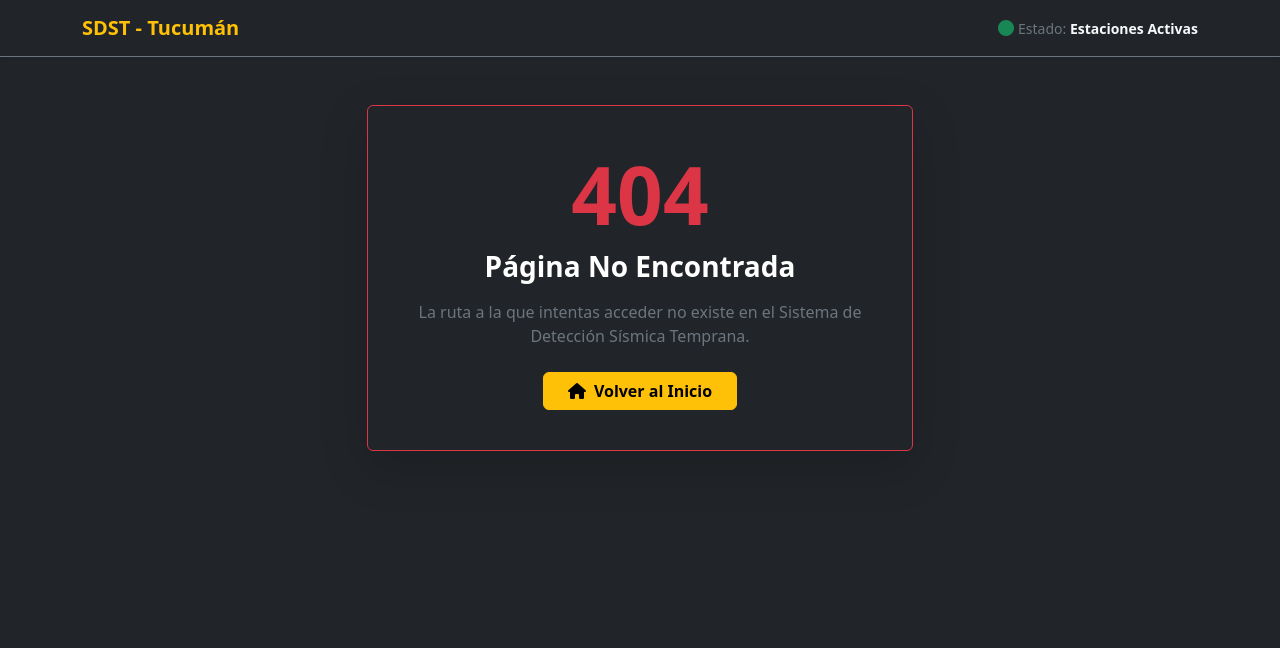
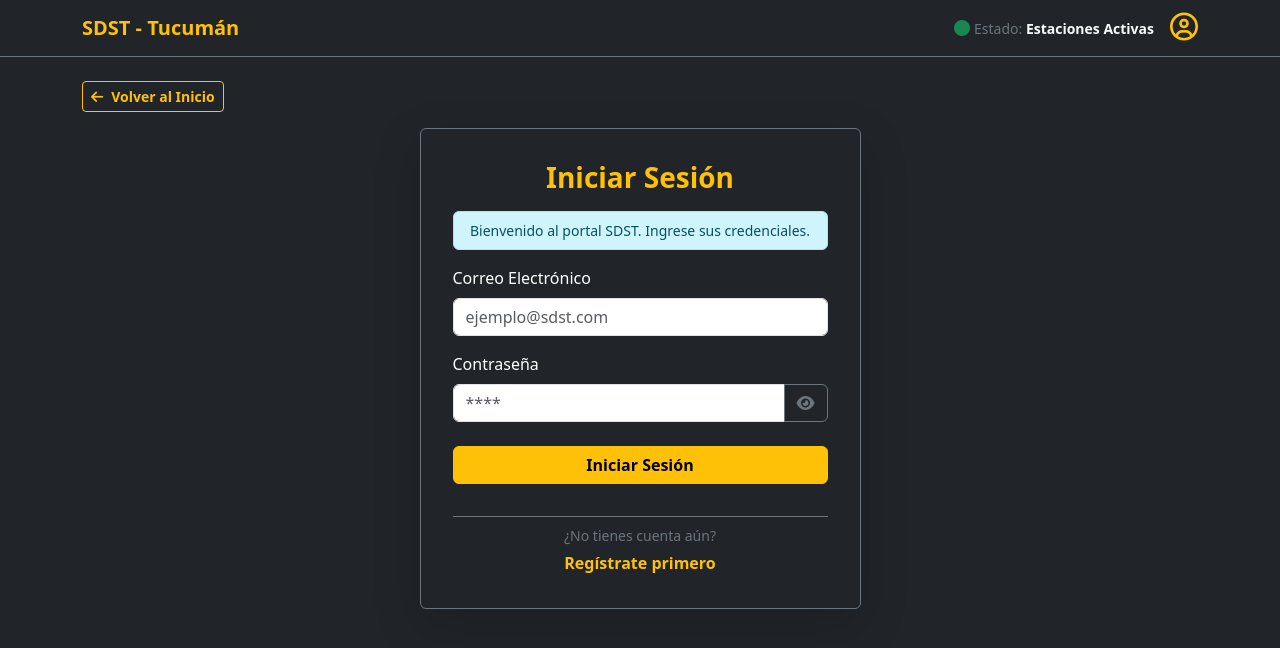
Before and after one commit to belpalavecino3-hue/Siso-Frontend, a React (Vite) app in the folder Siso-Frontend/: page /login in a window 1280 px wide. Before the commit this address had no page. Shown: the top 648 px of the page. Built offline with nearby package versions, Linux system fonts and the light colour scheme.

Commit message:
implementacion de login, reistro con localStorage, validacion y estado de usuario

```diff
--- a/Siso-Frontend/index.html
+++ b/Siso-Frontend/index.html
@@ -2,7 +2,6 @@
 <html lang="es">
   <head>
     <meta charset="UTF-8" />
-    <link rel="icon" type="image/svg+xml" href="/vite.svg" />
     <meta name="viewport" content="width=device-width, initial-scale=1.0" />
 
     <title>SDST - Sistema de Detección Sísmica Temprana | Tucumán</title>
--- a/Siso-Frontend/src/components/Navbar.jsx
+++ b/Siso-Frontend/src/components/Navbar.jsx
@@ -1,19 +1,76 @@
-import React from 'react';
-import { Navbar as BsNavbar, Container } from 'react-bootstrap';
-import { Link } from 'react-router-dom';
+import React, { useState, useEffect } from 'react';
+import { Navbar as BsNavbar, Container, Nav, NavDropdown } from 'react-bootstrap';
+import { Link, useNavigate } from 'react-router-dom';
 
 const Navbar = () => {
+  const [usuario, setUsuario] = useState(null);
+  const navigate = useNavigate();
+
+  const cargarUsuario = () => {
+    const usuarioGuardado = localStorage.getItem('usuarioLogueado');
+    setUsuario(usuarioGuardado);
+  };
+
+  useEffect(() => {
+    cargarUsuario();
+
+
+    window.addEventListener('sesionCambiada', cargarUsuario);
+
+    return () => {
+      window.removeEventListener('sesionCambiada', cargarUsuario);
+    };
+  }, []);
+
+  const handleCerrarSesion = () => {
+    localStorage.removeItem('usuarioLogueado');
+    setUsuario(null);
+    window.dispatchEvent(new Event('sesionCambiada'));
+    navigate('/');
+  };
+
   return (
-    <BsNavbar bg="dark" variant="dark" expand="lg" className="border-bottom border-secondary shadow-sm">
+    <BsNavbar bg="dark" variant="dark" expand="lg" className="border-bottom border-secondary">
       <Container>
         <BsNavbar.Brand as={Link} to="/" className="fw-bold text-warning">
           SDST - Tucumán
         </BsNavbar.Brand>
 
-        <BsNavbar.Text className="ms-auto text-secondary small">
-          <i className="fa-solid fa-circle text-success me-1 fs-6"></i>
-          Estado: <strong className="text-light">Estaciones Activas</strong>
-        </BsNavbar.Text>
+        <BsNavbar.Toggle aria-controls="basic-navbar-nav" />
+
+        <BsNavbar.Collapse id="basic-navbar-nav">
+          <Nav className="ms-auto align-items-center">
+
+            <BsNavbar.Text className="text-secondary small me-3">
+              <i className="fa-solid fa-circle text-success me-1 fs-6"></i>
+              Estado: <strong className="text-light">Estaciones Activas</strong>
+            </BsNavbar.Text>
+
+
+            {usuario ? (
+              <NavDropdown
+                title={
+                  <span className="text-warning fw-bold d-inline-flex align-items-center">
+                    <i className="fa-regular fa-circle-user fs-4 me-1"></i>
+                    <span>{usuario}</span>
+                  </span>
+                }
+                id="user-dropdown"
+                align="end"
+              >
+                <NavDropdown.Item onClick={handleCerrarSesion} className="text-danger fw-bold">
+                  <i className="fa-solid fa-right-from-bracket me-2"></i>
+                  Cerrar sesión
+                </NavDropdown.Item>
+              </NavDropdown>
+            ) : (
+
+              <Nav.Link as={Link} to="/login" className="text-warning p-0 fs-4" title="Iniciar Sesión">
+                <i className="fa-regular fa-circle-user fs-3"></i>
+              </Nav.Link>
+            )}
+          </Nav>
+        </BsNavbar.Collapse>
       </Container>
     </BsNavbar>
   );
--- a/Siso-Frontend/src/components/routes/Rutas.jsx
+++ b/Siso-Frontend/src/components/routes/Rutas.jsx
@@ -5,11 +5,13 @@ import Hospitales from '../../pages/Hospitales';
 import Terremotos from '../../pages/Terremotos';
 import Error404 from '../../pages/Error404';
 import Emergenias from '../../pages/Emergenias';
+import Login from '../../pages/Login';
 
 const Rutas = () => {
   return (
     <Routes>
       <Route path="/" element={<Home />} />
+      <Route path="/login" element={<Login />} />
       <Route path="/hospitales" element={<Hospitales />} />
       <Route path="/terremotos" element={<Terremotos />} />
       <Route path="/emergencias" element={<Emergenias />} />
--- /dev/null
+++ b/Siso-Frontend/src/pages/Login.jsx
@@ -0,0 +1,174 @@
+import React, { useState, useEffect } from 'react';
+import { Container, Card, Form, Button, Row, Col, Alert, InputGroup } from 'react-bootstrap';
+import { useNavigate } from 'react-router-dom';
+
+const Login = () => {
+  const [esRegistro, setEsRegistro] = useState(false);
+  const [mostrarPassword, setMostrarPassword] = useState(false);
+
+  const [nombre, setNombre] = useState('');
+  const [email, setEmail] = useState('');
+  const [password, setPassword] = useState('');
+
+  const [mensaje, setMensaje] = useState('');
+  const [tipoMensaje, setTipoMensaje] = useState('info');
+  const [cargando, setCargando] = useState(false);
+
+  const navigate = useNavigate();
+
+  useEffect(() => {
+    if (esRegistro) {
+      setMensaje('Cree su cuenta para registrarse en el sistema SDST.');
+      setTipoMensaje('info');
+    } else {
+      setMensaje('Bienvenido al portal SDST. Ingrese sus credenciales.');
+      setTipoMensaje('info');
+    }
+  }, [esRegistro]);
+
+  const handleSubmit = (e) => {
+    e.preventDefault();
+    setCargando(true);
+
+    setTimeout(() => {
+      setCargando(false);
+
+      const usuariosGuardados = JSON.parse(localStorage.getItem('usuariosSDST')) || [
+        { nombre: 'Admin', email: 'admin@sdst.com', password: '123' }
+      ];
+
+      if (esRegistro) {
+        const existe = usuariosGuardados.some((u) => u.email.toLowerCase() === email.toLowerCase());
+
+        if (existe) {
+          setMensaje('El correo electrónico ya se encuentra registrado.');
+          setTipoMensaje('danger');
+          return;
+        }
+
+        const nuevoUsuario = { nombre, email, password };
+        usuariosGuardados.push(nuevoUsuario);
+        localStorage.setItem('usuariosSDST', JSON.stringify(usuariosGuardados));
+
+        setNombre('');
+        setPassword('');
+        setEsRegistro(false);
+        setMensaje('Registrado correctamente. Inicie sesión con sus credenciales.');
+        setTipoMensaje('success');
+      } else {
+        const usuarioEncontrado = usuariosGuardados.find(
+          (u) => u.email.toLowerCase() === email.toLowerCase() && u.password === password
+        );
+
+        if (usuarioEncontrado) {
+          localStorage.setItem('usuarioLogueado', usuarioEncontrado.nombre);
+          // Notificar a la Navbar que la sesión cambió
+          window.dispatchEvent(new Event('sesionCambiada'));
+          navigate('/');
+        } else {
+          setMensaje('Correo o contraseña inválidos.');
+          setTipoMensaje('danger');
+        }
+      }
+    }, 1000);
+  };
+
+  return (
+    <Container className="my-4">
+      <div className="mb-3">
+        <Button
+          variant="outline-warning"
+          size="sm"
+          className="fw-bold"
+          onClick={() => navigate('/')}
+        >
+          <i className="fa-solid fa-arrow-left me-2"></i>Volver al Inicio
+        </Button>
+      </div>
+
+      <Row className="w-100 justify-content-center m-0">
+        <Col md={6} lg={5}>
+          <Card className="bg-dark text-white border-secondary shadow-lg p-3">
+            <Card.Body>
+              <h3 className="text-center fw-bold text-warning mb-3">
+                {esRegistro ? 'Crear Cuenta' : 'Iniciar Sesión'}
+              </h3>
+
+              {mensaje && <Alert variant={tipoMensaje} className="py-2 small text-center">{mensaje}</Alert>}
+
+              <Form onSubmit={handleSubmit}>
+                {esRegistro && (
+                  <Form.Group className="mb-3" controlId="formBasicName">
+                    <Form.Label>Nombre</Form.Label>
+                    <Form.Control
+                      type="text"
+                      placeholder="Ingrese su nombre"
+                      value={nombre}
+                      onChange={(e) => setNombre(e.target.value)}
+                      required
+                    />
+                  </Form.Group>
+                )}
+
+                <Form.Group className="mb-3" controlId="formBasicEmail">
+                  <Form.Label>Correo Electrónico</Form.Label>
+                  <Form.Control
+                    type="email"
+                    placeholder="ejemplo@sdst.com"
+                    value={email}
+                    onChange={(e) => setEmail(e.target.value)}
+                    required
+                  />
+                </Form.Group>
+
+                <Form.Group className="mb-4" controlId="formBasicPassword">
+                  <Form.Label>Contraseña</Form.Label>
+                  <InputGroup>
+                    <Form.Control
+                      type={mostrarPassword ? 'text' : 'password'}
+                      placeholder="****"
+                      value={password}
+                      onChange={(e) => setPassword(e.target.value)}
+                      required
+                    />
+                    <Button
+                      variant="outline-secondary"
+                      type="button"
+                      onClick={() => setMostrarPassword(!mostrarPassword)}
+                    >
+                      <i className={'fa-solid ' + (mostrarPassword ? 'fa-eye-slash' : 'fa-eye')}></i>
+                    </Button>
+                  </InputGroup>
+                </Form.Group>
+
+                <Button variant="warning" type="submit" className="w-100 fw-bold mb-3" disabled={cargando}>
+                  {cargando
+                    ? (esRegistro ? 'Guardando...' : 'Verificando...')
+                    : (esRegistro ? 'Registrarse' : 'Iniciar Sesión')}
+                </Button>
+
+                <div className="text-center mt-3 pt-2 border-top border-secondary">
+                  <p className="mb-1 small text-secondary">
+                    {esRegistro ? '¿Ya tienes una cuenta?' : '¿No tienes cuenta aún?'}
+                  </p>
+                  <Button
+                    variant="link"
+                    className="text-warning p-0 fw-bold text-decoration-none"
+                    onClick={() => {
+                      setEsRegistro(!esRegistro);
+                      setMensaje('');
+                    }}
+                  >
+                    {esRegistro ? 'Inicia sesión aquí' : 'Regístrate primero'}
+                  </Button>
+                </div>
+              </Form>
+            </Card.Body>
+          </Card>
+        </Col>
+      </Row>
+    </Container>
+  );
+};
+
+export default Login;
```
Also changed, not shown: 1 other file (tests, documents, lock files or other folders).
